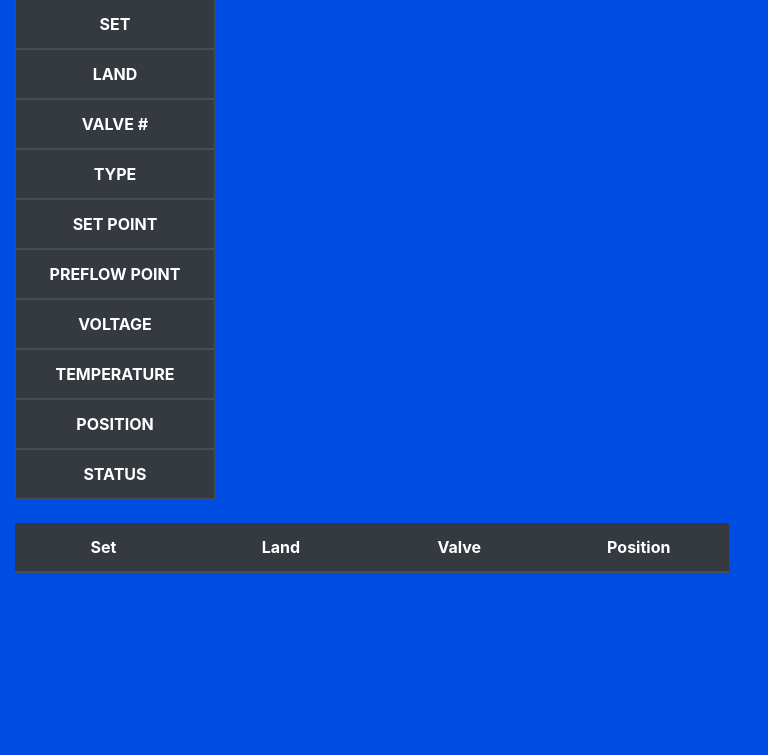
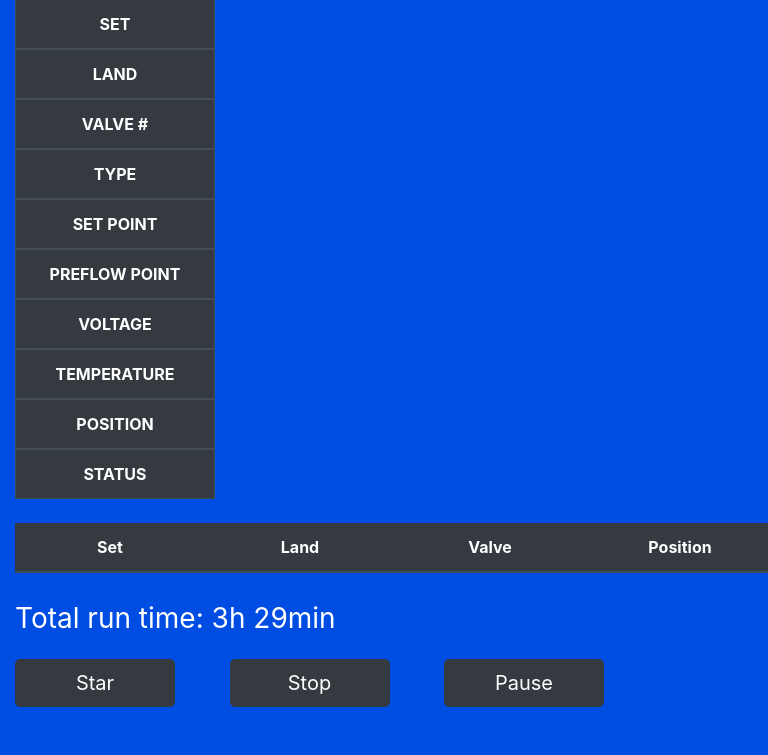
Before and after one commit to ilie05/ditchflow, a Flask app: template templates/index.html in a window 768 px wide. Shown: the part 209-964 px from the top of the page. Before the commit the page ends 782 px from the top, so only its background shows below. Run offline with Flask 2, Linux system fonts and the light colour scheme; the template is opened without the code that fills it, so the values that code supplies are empty.

Commit message:
add buttons on dashboard

```diff
--- a/static/css/dashboard.css
+++ b/static/css/dashboard.css
@@ -41,7 +41,7 @@ table {
     background-color: dimgray;
 }
 
-td.set-land {
+.set-land {
     background-color: forestgreen;
 }
 
@@ -79,3 +79,40 @@ td.set-land {
     background: #4CAF50;
     cursor: pointer;
 }
+
+.wrp {
+    width: 1600px;
+    display: flex;
+}
+
+#run-time {
+    margin: 0 0 20px 50px;
+    font-size: 28px;
+}
+
+.btns {
+    width: 800px;
+    height: max-content;
+}
+
+.btns button {
+    margin-left: 50px;
+    width: 20%;
+}
+
+@media only screen
+and (min-device-width: 768px)
+and (max-device-width: 1024px) {
+    .wrp {
+        width: 800px;
+        flex-wrap: wrap;
+    }
+
+    #run-time {
+        margin-left: 0;
+    }
+
+    .btns button:first-child {
+        margin-left: 0;
+    }
+}
--- a/templates/index.html
+++ b/templates/index.html
@@ -27,7 +27,7 @@
         {% for set in sets %}
             {% for land in set.lands %}
                 {% for valve in land.valves %}
-                    <tr valve-id="{{ valve.id }}">
+                    <tr valve-id="{{ valve.id }}" class="colored">
                         <td class="set-land">{{ set.number }}</td>
                         <td class="set-land">{{ land.number }}</td>
                         <td class="vName">{{ valve.name }}</td>
@@ -66,6 +66,7 @@
         </tbody>
     </table>
 
+    <div class="wrp">
         <table class="table table-striped table-dark" id="slider-table">
             <thead class="thead-dark">
             <tr>
@@ -85,7 +86,8 @@
                             <td>{{ valve.name }}</td>
                             <td>
                                 <span class="slider-position">{{ valve.actuator_position }}</span>
-                            <input type="range" min="0" max="100" value="{{ valve.actuator_position }}" class="slider"
+                                <input type="range" min="0" max="100" value="{{ valve.actuator_position }}"
+                                       class="slider"
                                        onchange="sendPosition(this)" oninput="displayPosition(this)">
                             </td>
                         </tr>
@@ -94,4 +96,15 @@
             {% endfor %}
             </tbody>
         </table>
+
+        <div>
+            <div id="run-time">Total run time: 3h 29min</div>
+            <div class="btns">
+                <button type="button" class="btn btn-dark btn-lg">Star</button>
+                <button type="button" class="btn btn-dark btn-lg">Stop</button>
+                <button type="button" class="btn btn-dark btn-lg">Pause</button>
+            </div>
+        </div>
+
+    </div>
 {% endblock %}
```
Lines whose indentation alone changed are shown as unchanged.
